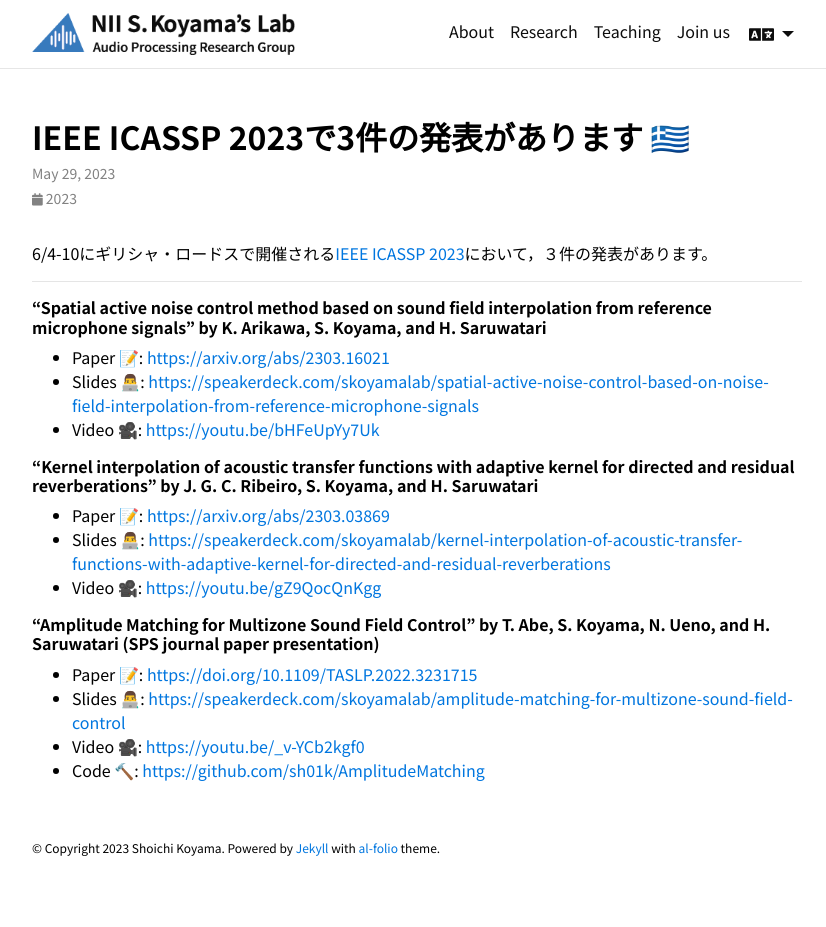
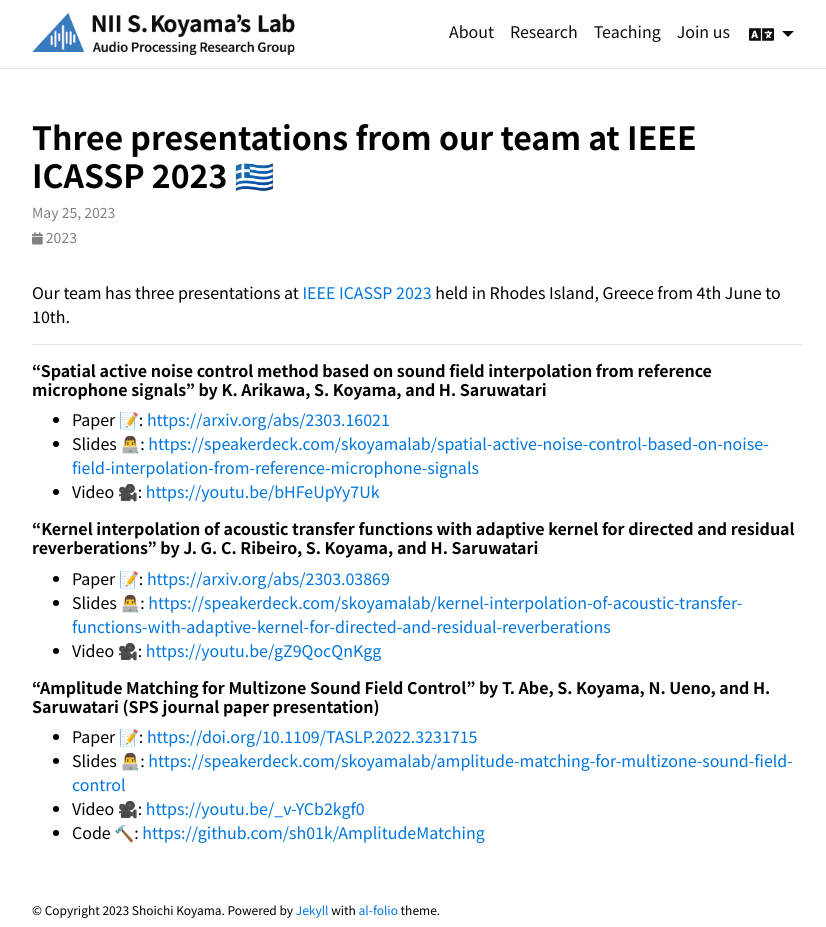
Before and after one commit to skoyamalab/skoyamalab.github.io, a Jekyll site: the page built from _news/announcement20230525.md, in a window 1280 px wide and 927 px high. Shown: the whole window, without its empty margins (223-1049 px from the left). Built offline with Jekyll 4.4.1, drawn with Linux system fonts in a browser that asks for light colours; full-size pictures stand in for the smaller copies a plugin makes; comment, search, counter and statistics services are not loaded; a style sheet for code colours, icons or effects is not loaded.

Commit message:
updated url

```diff
--- a/_config.yml
+++ b/_config.yml
@@ -18,7 +18,7 @@
 lang: en # the language of your site (for example: en, fr, cn, ru, etc.)
 icon: favicon.png #⚛️  # the emoji used as the favicon (alternatively, provide image name in /assets/img/)
 
-url: https://skoyamalab.github.io # the base hostname & protocol for your site
+url: https://www.ap.nii.ac.jp # the base hostname & protocol for your site
 baseurl: # the subpath of your site, e.g. /blog/
 last_updated: false # set to true if you want to display last updated in the footer
 impressum_path:  # set to path to include impressum link in the footer, use the same path as permalink in a page, helps to conform with EU GDPR
@@ -114,7 +114,7 @@
 google_analytics:  G-X1BN9S7X4E # your Google Analytics measurement ID (format: G-XXXXXXXXXX)
 panelbear_analytics:  # panelbear analytics site ID (format: XXXXXXXXX)
 
-google_site_verification: BQ-4C57hcEKGYy0apyqhG2o4D9nw8IIsOGAnqNosqrM # your google-site-verification ID (Google Search Console)
+google_site_verification: 4Olf_bGxJxI2N8zh6IB3zzJtYZ85DiX5Cm5N64uN2wQ # your google-site-verification ID (Google Search Console)
 bing_site_verification:  # out your bing-site-verification ID (Bing Webmaster)
 
 # -----------------------------------------------------------------------------
@@ -167,13 +167,13 @@
 
 collections:
   news:
-    #defaults:
-    #  layout: post
+    defaults:
+      layout: post
     output: true
     permalink: /news/:path/
   news_ja:
-    #defaults:
-    #  layout: post
+    defaults:
+      layout: post
     output: true
     permalink: /ja/news/:path/
   projects:
--- a/_news_ja/announcement20230523.md
+++ b/_news/announcement20230525.md
@@ -1,12 +1,12 @@
 ---
 layout: post
-title: IEEE ICASSP 2023で3件の発表があります 🇬🇷
-date: 2023-5-29 10:00:00+0900
+title: Three presentations from our team at IEEE ICASSP 2023 🇬🇷
+date: 2023-5-25 10:00:00+0900
 inline: false
 related_posts: false
 ---
 
-6/4-10にギリシャ・ロードスで開催される[IEEE ICASSP 2023](https://2023.ieeeicassp.org/)において，３件の発表があります。
+Our team has three presentations at [IEEE ICASSP 2023](https://2023.ieeeicassp.org/) held in Rhodes Island, Greece from 4th June to 10th.
 
 ***
 
```
Also changed, not shown: _news_ja/announcement20230525.md (renamed from _news/announcement20230523.md, +3 -3 lines).
